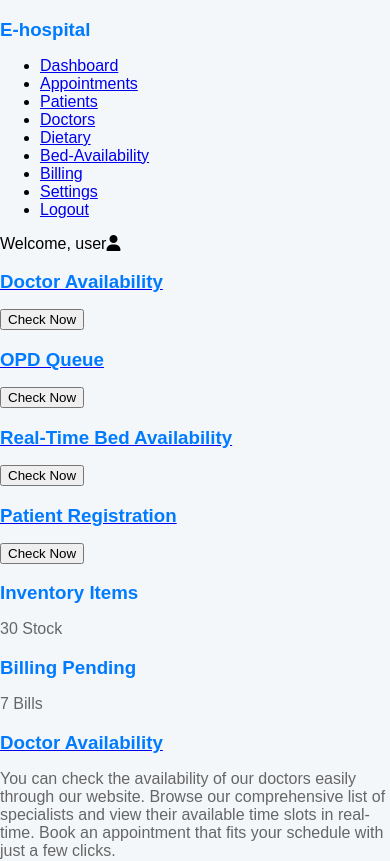
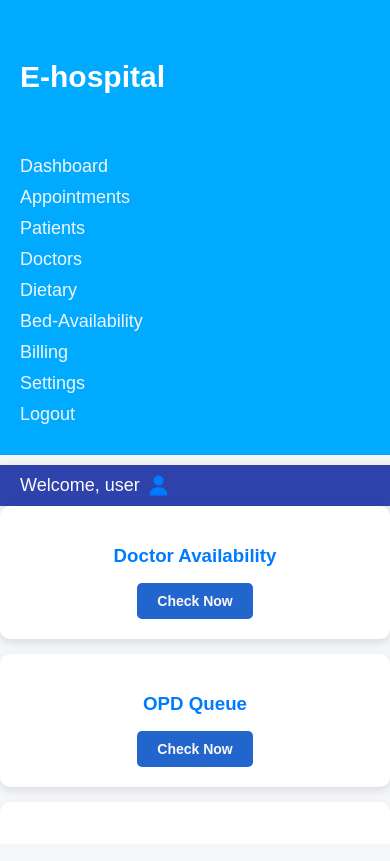
Before and after one commit to Adheroad/SIH_Hospital_MGMT_sys, a React (Create React App) app in the folder env/frontend/: page /MainIndex in a window 390 px wide. Shown: the top 861 px of the page. Built offline with nearby package versions, Linux system fonts and the light colour scheme; the HTML template or start-up script is replaced by a standard one.

Commit message:
modified:   env/frontend/src/App.js 	modified:   env/frontend/src/Home.js 	modified:   env/frontend/src/Mainindex.css

```diff
--- a/env/frontend/src/App.js
+++ b/env/frontend/src/App.js
@@ -16,7 +16,7 @@ function App() {
     <div>
       <Routes>
         <Route path="/" element={<Home />} />
-        <Route path="/mainindex" element={<MainIndex />} />
+        <Route path="/MainIndex" element={<MainIndex />} />
         <Route path="/sos" element={<SOSMap />} />
         <Route path="/Bed" element={< Bed />} />
         <Route path="/Doctor" element={< Doctor />} />
--- a/env/frontend/src/Home.js
+++ b/env/frontend/src/Home.js
@@ -45,10 +45,7 @@ function Home(){
                 <p>If you find yourself in a very difficult situation,
                   <br />
                   make sure to click the SOS button, no need to Sign up.</p>
-                <button className="sos" onClick={handleSOSClick}>
-                  <i class="fa-solid fa-truck-medical "> </i>
-                  SOS Emergency
-                    </button>
+                <button className="sos" onClick={handleSOSClick}>SOS Emergency</button>
               </div>
             </div>
           </div>
--- a/env/frontend/src/Mainindex.css
+++ b/env/frontend/src/Mainindex.css
@@ -1,203 +1,293 @@
+/* Mainindex.css */
+
+/* General Styles */
 body {
+  font-family: Arial, sans-serif;
   margin: 0;
   padding: 0;
-  font-family: Arial, sans-serif;
-  display: flex;
-  justify-content: center;
-  align-items: center;
-  min-height: 100vh;
-  background-color: #f4f7fa;
-  border-radius: 50px;
+  /* background-color: #237bff; */
 }
 
-.login-container {
+
+/* Dashboard Container */
+.dashboard-container {
   display: flex;
+  height: 100vh;
   flex-direction: row;
+}
+
+/* Sidebar Styles */
+.sidebar {
+  width: 250px;
+  background-color: #00aaff;
+  padding: 20px;
+  color: white;
+  display: flex;
+  flex-direction: column;
+  justify-content: space-between;
+}
+
+.sidebar h3 {
+  width: 250px;
+  font-size: 30px;
+  background-color: #00aaff;
+  padding: 20px;
+  color: white;
+  display: flex;
+  flex-direction: column;
+  justify-content: space-between;
+}
+
+.sidebar-logo {
+  font-size: 22px;
+  font-weight: bold;
+  text-align: center;
+
+}
+
+
+.sidebar-links {
+  list-style: none;
+  padding: 0;
+}
+
+.sidebar-links li {
+  margin: 20px 0;
+}
+
+.sidebar-links li a {
+  text-decoration: none;
+  color: rgb(243, 245, 247);
+  font-size: 18px;
+  display: block;
+  transition: color 0.3s ease, transform 0.3s ease;
+}
+
+.sidebar-links li a:hover {
+  color: #ffdd57;
+  transform: translateX(20px);
+}
+
+/* Topbar Styles */
+.topbar {
+  width: 100%;
+  background-color: #2d42ab;
+  display: flex;
   justify-content: space-between;
   align-items: center;
-  background-color: #fff;
-  border-radius: 10px;
-  box-shadow: 0 4px 8px rgba(0, 0, 0, 0.1);
-  max-width: 1000px;
-  width: 100%;
-  overflow: hidden;
-  position: relative;
-  border-radius: 10px;
+  padding: 10px 20px;
+  box-shadow: 0 2px 10px rgba(0, 0, 0, 0.1);
+  z-index: 1;
 }
 
-.image-container {
-  flex: 1;
-  background-color: #c1def4;
-  padding: 40px;
+.topbar-user {
+  font-size: 18px;
+  color: #fdfbfb;
   display: flex;
-  flex-direction: column;
-  justify-content: center;
-  align-items: center;
-  text-align: center;
-  order: -1; /* Move image-container to the top on small screens */
-}
-
-.image-container p {
-  font-size: 1.2rem;
-  margin-bottom: 20px;
-  color: black;
-}
-
-.sos {
-  background-color: red;
-  color: white;
-  padding: 10px 20px;
-  font-size: 1rem;
-  border: none;
-  border-radius: 5px;
-  cursor: pointer;
-}
-
-.sos:hover {
-  background-color: darkred;
-}
-
-/* Form Styling */
-.form-container {
-  flex: 1;
-  padding: 40px;
-  display: flex;
-  flex-direction: column;
-  background-color: #f5f5f5;
-}
-
-h1 {
-  font-size: 1.8rem;
-  color: #333;
-  margin-bottom: 20px;
-}
-
-p {
-  font-size: 1rem;
-  color: #666;
-  margin-bottom: 20px;
-}
-
-.input-group {
-  margin-bottom: 15px;
-}
-
-.input-group label {
-  display: block;
-  margin-bottom: 5px;
-  font-size: 1rem;
-  color: #333;
-}
-
-.input-group input {
-  width: 100%;
-  padding: 10px;
-  font-size: 1rem;
-  border: 1px solid #ccc;
-  border-radius: 10px;
-}
-
-.checkbox-group {
-  display: flex;
-  align-items: center;
-  margin-bottom: 20px;
-}
-
-.checkbox-group input {
-  margin-right: 10px;
-}
-
-.submit-btn {
-  background-color: #203fdc;
-  color: white;
-  padding: 10px;
-  border: none;
-  border-radius: 5px;
-  font-size: 1rem;
-  cursor: pointer;
-  width: 100%;
-}
-
-.submit-btn:hover {
-  background-color: #0f344e;
-}
-
-.or-divider {
-  margin: 20px 0;
-  text-align: center;
-  font-size: 1rem;
-  color: #aaaaaa;
-}
-
-.google-signup-btn {
-  background-color: #DB4437;
-  color: white;
-  padding: 10px;
-  border: none;
-  border-radius: 5px;
-  font-size: 1rem;
-  cursor: pointer;
-  width: 100%;
-  display: flex;
-  justify-content: center;
   align-items: center;
 }
 
-.google-signup-btn i {
-  margin-right: 8px;
+.topbar-user i {
+  font-size: 20px;
+  margin-left: 10px;
+  color: #007bff;
+  transition: transform 0.3s ease, color 0.3s ease;
 }
 
-.google-signup-btn:hover {
-  background-color: #8f2b22;
+.topbar-user i:hover {
+  color: #ffdd57;
+  transform: rotate(360deg);
 }
 
-.login-link,
-.terms {
-  margin-top: 15px;
-  font-size: 0.9rem;
-  color: #333;
+/* Dashboard Content */
+.main-content {
+  flex-grow: 1;
+  padding: 20px;
+  background-color: #f4f6f9;
+  overflow-y: auto;
 }
 
-.login-link a,
-.terms a {
-  color: #4CAF50;
+.dashboard-cards {
+  display: grid;
+  grid-template-columns: repeat(4, 1fr);
+  gap: 20px;
   text-decoration: none;
 }
 
-/* Mobile Responsive */
+.card {
+  background-color: white;
+  padding: 20px;
+  border-radius: 10px;
+  text-align: center;
+  box-shadow: 0 4px 8px rgba(0, 0, 0, 0.1);
+  transition: transform 0.3s ease, box-shadow 0.3s ease;
+}
+
+.card a {
+  text-decoration: none;
+/* This removes the underline */
+}
+
+/* Ensure h3 inside button is not underlined */
+.card a h3 {
+  text-decoration: none;
+  color: #007bff;
+}
+.additional-sections a h3 {
+  color: #666;
+  text-decoration: none;
+ }
+
+ .additional-sections a {
+  text-decoration: none;
+ }
+ .additional-sections a h3:hover {
+  color: black;
+}
+.card button {
+  font-size: 14px;
+  font-weight: bold;
+  color: #fcf8f8;
+  background-color: #2266cd;
+}
+
+.card a button {
+  font-size: 14px;
+  font-weight: bold;
+  color: #fcf8f8;
+  background-color: #2266cd;
+  border: none;
+  cursor: pointer;
+  padding: 10px 20px;
+  border-radius: 5px;
+  transition: background-color 0.3s ease;
+}
+
+.card a button:hover {
+  background-color: #0044cc;
+}
+
+/* Text Animation */
+@keyframes text-pop {
+  0% {
+    color: #007bff;
+  }
+  100% {
+    color: #57ff65;
+  }
+}
+
+/* Additional Sections */
+.additional-sections {
+  margin-top: 40px;
+}
+
+.additional-sections section {
+  margin-bottom: 30px;
+  background-color: white;
+  padding: 20px;
+  border-radius: 10px;
+  box-shadow: 0 4px 8px rgba(0, 0, 0, 0.1);
+  transition: transform 0.3s ease;
+}
+
+.additional-sections section h2 {
+  font-size: 22px;
+  margin-bottom: 10px;
+  color: #007bff;
+}
+
+.additional-sections section p {
+  font-size: 16px;
+  color: #666;
+}
+
+.additional-sections section:hover {
+  transform: translateY(-10px);
+  box-shadow: 0 8px 16px rgba(0, 0, 0, 0.2);
+}
+
+/* Responsive Design */
+
+/* For Smartphones */
 @media (max-width: 768px) {
-  .login-container {
+  .dashboard-container {
     flex-direction: column;
-    box-shadow: none;
-    border-radius: 0;
-    position: relative;
   }
 
-  .form-container {
-    padding: 20px;
+  .sidebar-logo {
+    font-size: 24px;
+    font-weight: bold;
+    text-align: center;
+    margin-bottom: 0;
   }
 
-  .image-container {
-    padding: 20px;
-    order: -1; /* Ensure image-container appears before form-container */
+  .sidebar {
+    width: 100vw;
+    height: 250vh;
+    padding: 10px;
+    order: 1;
+    overflow: scroll;
   }
 
-  h1 {
-    font-size: 1.5rem;
+  .sidebar-links li {
+    margin: 10px 0;
+    display: flex;
+    flex-wrap: wrap;
+    flex-direction: row;
+    padding-left: 20px;
+    overflow: auto;
   }
 
-  p {
-    font-size: 0.9rem;
+  .main-content {
+    order: 2;
+    padding: 10px;
   }
 
-  .submit-btn,
-  .google-signup-btn,
-  .sos {
-    padding: 10px;
-    font-size: 0.9rem;
+  .dashboard-cards {
+    grid-template-columns: 1fr;
+    gap: 15px;
+  }
+.additional-sections a h3 {
+  color: #666;
+  text-decoration: none;
+ }
+
+ .additional-sections a {
+  text-decoration: none;
+ }
+ .additional-sections a h3:hover {
+  color: black;
+}
+  .card p {
+    font-size: 20px;
+  }
+}
+
+/* For Tablets and Smaller Laptops */
+@media (min-width: 769px) and (max-width: 1024px) {
+  .dashboard-cards {
+    grid-template-columns: repeat(2, 1fr);
+    gap: 15px;
   }
 
-  .image-container p {
-    font-size: 1rem;
+  .card p {
+    font-size: 22px;
+  }
+
+  .additional-sections section h2 {
+    font-size: 20px;
   }
 }
+
+/* For Desktops */
+@media (min-width: 1025px) {
+  .dashboard-cards {
+    grid-template-columns: repeat(4, 1fr);
+  }
+
+  .card p {
+    font-size: 24px;
+  }
+
+}
```
